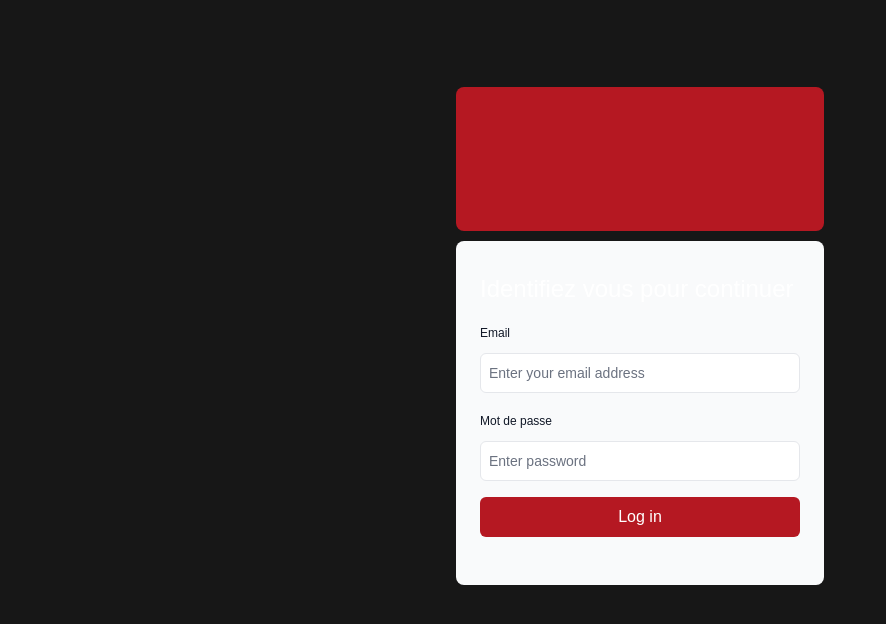
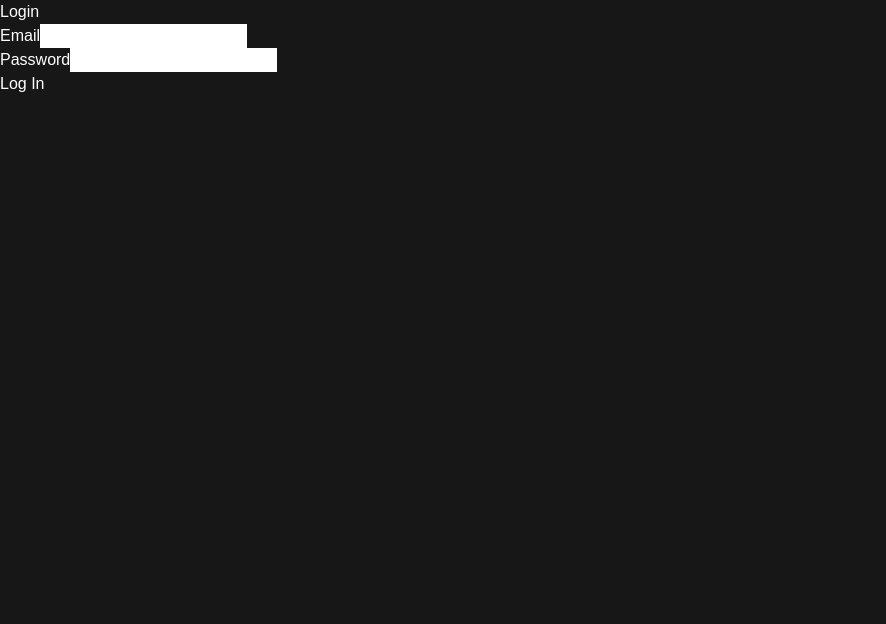
Before and after one commit to josueprlt/ProjectNext-intervenants, a Next.js app: page /login in a window 1280 px wide. Shown: the top 624 px of the page, without its empty margins (0-886 px from the left). Built offline with nearby package versions, Linux system fonts and the light colour scheme.

Commit message:
add register but not login

```diff
--- a/package.json
+++ b/package.json
@@ -9,6 +9,7 @@
     "lint": "next lint"
   },
   "dependencies": {
+    "bcryptjs": "^2.4.3",
     "clsx": "^2.1.1",
     "next": "^15.0.3",
     "next-auth": "^5.0.0-beta.25",
@@ -17,7 +18,8 @@
     "react": "^18.3.1",
     "react-dom": "^18.3.1",
     "react-router-dom": "^7.0.1",
-    "uuid": "^11.0.3"
+    "uuid": "^11.0.3",
+    "zod": "^3.23.8"
   },
   "devDependencies": {
     "@types/node": "^20",
--- /dev/null
+++ b/src/app/api/register/route.ts
@@ -0,0 +1,40 @@
+import { NextResponse } from 'next/server';
+import bcrypt from 'bcryptjs';
+import { z } from 'zod';
+import db from '@/app/lib/db'; // Assure-toi que le chemin est correct
+import { SignupFormSchema } from '@/app/lib/definitions';
+
+export async function POST(request: Request) {
+    const formData = await request.json();
+
+    // 1. Validation des champs du formulaire
+    const validatedFields = SignupFormSchema.safeParse(formData);
+    if (!validatedFields.success) {
+        const errors = validatedFields.error.flatten();
+        return NextResponse.json({ errors }, { status: 400 });
+    }
+
+    // 2. Préparer les données pour l'insertion dans la base de données
+    const { email, password } = validatedFields.data;
+    const hashedPassword = await bcrypt.hash(password, 10);
+
+    // 3. Insérer l'utilisateur dans la base de données
+    try {
+        const data = await db.query(`
+      INSERT INTO users (email, password)
+      VALUES ($1, $2)
+      RETURNING id
+    `, [email, hashedPassword]);
+
+        const user = data.rows[0];
+
+        if (!user) {
+            return NextResponse.json({ message: 'Une erreur s\'est produite lors de la création de votre compte.' }, { status: 500 });
+        }
+
+        return NextResponse.json({ message: 'Utilisateur créé avec succès', user }, { status: 201 });
+    } catch (error) {
+        console.error('Failed to create user:', error);
+        return NextResponse.json({ message: 'Internal Server Error' }, { status: 500 });
+    }
+}
--- /dev/null
+++ b/src/app/lib/actions.ts
@@ -0,0 +1,52 @@
+'use server';
+
+import { signIn } from 'next-auth/react'; // Assure-toi que l'importation est correcte
+import { SignupFormSchema, FormState } from '@/app/lib/definitions';
+import db from '@/app/lib/db';
+import bcrypt from 'bcryptjs';
+
+export async function authenticate(
+    prevState: string | undefined,
+    formData: FormData,
+) {
+    // 1. Validation des champs du formulaire
+    const validatedFields = SignupFormSchema.safeParse(Object.fromEntries(formData.entries()));
+    if (!validatedFields.success) {
+        return { errors: validatedFields.error.flatten() };
+    }
+
+    // 2. Préparer les données pour l'insertion dans la base de données
+    const { email, password } = validatedFields.data;
+    const hashedPassword = await bcrypt.hash(password, 10);
+
+    // 3. Insérer l'utilisateur dans la base de données
+    const data = await db.query(`
+    INSERT INTO users (email, password)
+    VALUES ($1, $2)
+    RETURNING id
+  `, [email, hashedPassword]);
+
+    const user = data.rows[0];
+
+    if (!user) {
+        return {
+            message: 'Une erreur s\'est produite lors de la création de votre compte.',
+        };
+    }
+
+    // 4. Authentifier l'utilisateur
+    try {
+        const result = await signIn('credentials', {
+            redirect: false, // Pour éviter une redirection automatique
+            email,
+            password,
+        });
+
+        if (!result || !result.ok) {
+            return 'Invalid credentials.';
+        }
+    } catch (error) {
+        console.error('Failed to sign in:', error);
+        return 'Something went wrong.';
+    }
+}
--- a/src/app/lib/actions.tsx
+++ /dev/null
@@ -1,23 +0,0 @@
-'use server';
-
-import { signIn } from 'next-auth';
-import { AuthError } from 'next-auth';
-
-export async function authenticate(
-  prevState: string | undefined,
-  formData: FormData,
-) {
-  try {
-    await signIn('credentials', formData);
-  } catch (error) {
-    if (error instanceof AuthError) {
-      switch (error.type) {
-        case 'CredentialsSignin':
-          return 'Invalid credentials.';
-        default:
-          return 'Something went wrong.';
-      }
-    }
-    throw error;
-  }
-}
--- /dev/null
+++ b/src/app/lib/definitions.ts
@@ -0,0 +1,26 @@
+import { z } from 'zod';
+
+// Définition du schéma de validation pour le formulaire d'inscription
+export const SignupFormSchema = z.object({
+    email: z.string().email({ message: 'Please enter a valid email.' }).trim(),
+    password: z
+        .string()
+        .min(8, { message: 'Password must be at least 8 characters long.' })
+        .regex(/[a-zA-Z]/, { message: 'Password must contain at least one letter.' })
+        .regex(/[0-9]/, { message: 'Password must contain at least one number.' })
+        .regex(/[^a-zA-Z0-9]/, { message: 'Password must contain at least one special character.' })
+        .trim(),
+});
+
+// Définition des types pour l'état du formulaire
+export type FormState =
+    | {
+        errors?: {
+            email?: string[];
+            password?: string[];
+        };
+        message?: string;
+    }
+    | undefined;
+
+export type User = { id: number; email: string; password: string; };
--- a/src/app/login/page.tsx
+++ b/src/app/login/page.tsx
@@ -1,16 +1,72 @@
+'use client';
 
-import LoginForm from '@/app/ui/login-form';
+import { useState } from 'react';
+import { signIn } from 'next-auth/react';
 
 export default function LoginPage() {
+  const [formData, setFormData] = useState({ email: '', password: '' });
+  const [error, setError] = useState(null);
+  const [success, setSuccess] = useState(false);
+
+  const handleChange = (e) => {
+    const { name, value } = e.target;
+    setFormData({
+      ...formData,
+      [name]: value,
+    });
+  };
+
+  const handleSubmit = async (e) => {
+    e.preventDefault();
+    setError(null);
+
+    const result = await signIn('credentials', {
+      redirect: false,
+      email: formData.email,
+      password: formData.password,
+    });
+
+    if (result.error) {
+      setError(result.error);
+    } else {
+      setSuccess(true);
+      window.location.href = '/dashboard'; // Redirection vers le tableau de bord ou autre page
+    }
+  };
+
   return (
-    <main className="flex items-center justify-center md:h-screen">
-      <div className="relative mx-auto flex w-full max-w-[400px] flex-col space-y-2.5 p-4 md:-mt-32">
-        <div className="flex h-20 w-full items-end rounded-lg bg-red p-3 md:h-36">
-          <div className="w-32 text-white md:w-36">
+    <div>
+      <h1>Login</h1>
+      {success ? (
+        <p>Connexion réussie !</p>
+      ) : (
+        <form onSubmit={handleSubmit}>
+          <div>
+            <label htmlFor="email">Email</label>
+            <input
+              id="email"
+              name="email"
+              type="email"
+              value={formData.email}
+              onChange={handleChange}
+              required
+            />
           </div>
-        </div>
-        <LoginForm />
-      </div>
-    </main>
+          <div>
+            <label htmlFor="password">Password</label>
+            <input
+              id='password'
+              name='password'
+              type='password'
+              value={formData.password}
+              onChange={handleChange}
+              required
+            />
+          </div>
+          {error && <p>{error}</p>}
+          <button type="submit">Log In</button>
+        </form>
+      )}
+    </div>
   );
 }
--- /dev/null
+++ b/src/app/register/page.tsx
@@ -0,0 +1,88 @@
+'use client';
+
+import { useState } from 'react';
+
+export default function RegisterPage() {
+    const [formData, setFormData] = useState({ email: '', password: '' });
+    const [error, setError] = useState(null);
+    const [fieldErrors, setFieldErrors] = useState({});
+    const [success, setSuccess] = useState(false);
+
+    const handleChange = (e) => {
+        const { name, value } = e.target;
+        setFormData({
+            ...formData,
+            [name]: value,
+        });
+    };
+
+    const handleSubmit = async (e) => {
+        e.preventDefault();
+        setError(null);
+        setFieldErrors({});
+
+        try {
+            const response = await fetch('/api/register', {
+                method: 'POST',
+                headers: {
+                    'Content-Type': 'application/json',
+                },
+                body: JSON.stringify(formData),
+            });
+
+            const result = await response.json();
+
+            if (response.ok) {
+                setSuccess(true);
+            } else {
+                if (result.errors) {
+                    setFieldErrors(result.errors.fieldErrors);
+                    setError(result.errors.formErrors);
+                } else {
+                    setError(result.message);
+                }
+            }
+        } catch (error) {
+            console.error('Failed to register:', error);
+            setError('An unexpected error occurred.');
+        }
+    };
+
+    return (
+        <div>
+            <h1>Register</h1>
+            {success ? (
+                <p>Inscription réussie !</p>
+            ) : (
+                <form onSubmit={handleSubmit}>
+                    <div>
+                        <label htmlFor="email">Email</label>
+                        <input
+                            id="email"
+                            name="email"
+                            type="email"
+                            value={formData.email}
+                            onChange={handleChange}
+                            required
+                        />
+                        {fieldErrors.email && <p>{fieldErrors.email}</p>}
+                    </div>
+                    <div>
+                        <label htmlFor="password">Password</label>
+                        <input
+                            id="password"
+                            name="password"
+                            type="password"
+                            value={formData.password}
+                            onChange={handleChange}
+                            required
+                        />
+                        {fieldErrors.password && <p>{fieldErrors.password}</p>}
+                    </div>
+                    {error && <p>{error}</p>}
+                    <button type="submit">Sign Up</button>
+                </form>
+            )}
+        </div>
+    );
+}
--- a/src/app/ui/login-form.tsx
+++ b/src/app/ui/login-form.tsx
@@ -1,4 +1,4 @@
-'use client'
+'use client';
 
 import { useActionState } from 'react';
 import { authenticate } from '@/app/lib/actions';
@@ -13,7 +13,7 @@ export default function LoginForm() {
     <form action={formAction} className="space-y-3">
       <div className="flex-1 rounded-lg bg-gray-50 px-6 pb-4 pt-8">
         <h1 className="mb-3 text-2xl">
-          Identifiez vous pour continuer
+          Please log in to continue.
         </h1>
         <div className="w-full">
           <div>
@@ -25,7 +25,7 @@ export default function LoginForm() {
             </label>
             <div className="relative">
               <input
-                className="peer block w-full rounded-md border border-gray-200 py-[9px] pl-2 text-sm outline-2 placeholder:text-gray-500"
+                className="peer block w-full rounded-md border border-gray-200 py-[9px] pl-10 text-sm outline-2 placeholder:text-gray-500"
                 id="email"
                 type="email"
                 name="email"
@@ -39,11 +39,11 @@ export default function LoginForm() {
               className="mb-3 mt-5 block text-xs font-medium text-gray-900"
               htmlFor="password"
             >
-              Mot de passe
+              Password
             </label>
             <div className="relative">
               <input
-                className="peer block w-full rounded-md border border-gray-200 py-[9px] pl-2 text-sm outline-2 placeholder:text-gray-500"
+                className="peer block w-full rounded-md border border-gray-200 py-[9px] pl-10 text-sm outline-2 placeholder:text-gray-500"
                 id="password"
                 type="password"
                 name="password"
@@ -54,10 +54,14 @@ export default function LoginForm() {
             </div>
           </div>
         </div>
-        <button className="mt-4 w-full bg-red hover:bg-redHover text-white rounded-md py-2" aria-disabled={isPending}>
+        <button className="mt-4 w-full" aria-disabled={isPending}>
           Log in
         </button>
-        <div className="flex h-8 items-end space-x-1">
+        <div
+          className="flex h-8 items-end space-x-1"
+          aria-live="polite"
+          aria-atomic="true"
+        >
           {errorMessage && (
             <>
               <p className="text-sm text-red-500">{errorMessage}</p>
```
Also changed, not shown: auth.ts (+35 -10 lines), auth.config.ts (line endings or trailing spaces), 1 other file (tests, documents, lock files or other folders).
